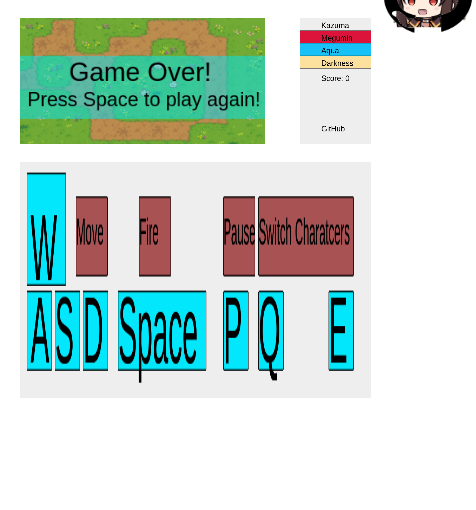
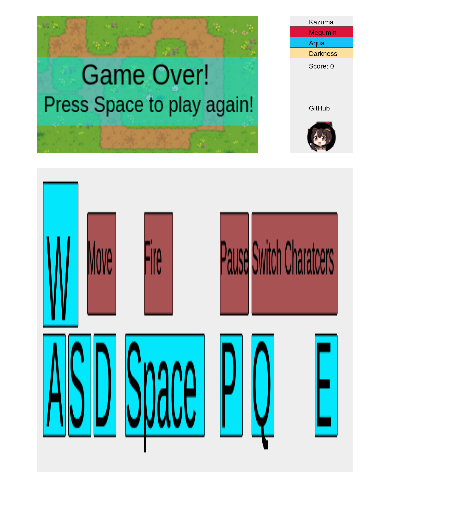
Before and after one commit to dylanpwong/javascriptProject, a website with bundled scripts: page index.html in a window 390 px wide. Shown: the whole page, 476 px wide, since content can reach past the window. Built offline with nearby package versions, Linux system fonts and the light colour scheme; files whose address does not match are found by name.

Commit message:
responsiveImage

```diff
--- a/index.html
+++ b/index.html
@@ -12,22 +12,27 @@
 </head>
 
 <body>
+    <div class="mainHolder">
         <div class="main">
             <div class='gameSpace'>
                 <div class="game">
                     <canvas id="myGame"  ></canvas>
                 </div>
+                <div class="linkCon">
+
                     <div class="links">
                         <canvas id="mySide"  ></canvas>
                         <div class="logoCon">
+                            <!-- <img id="logo" class="logo" src="./images/transparentlogo.png"></img> -->
                             <img id="logo" class="logo" src="./images/transparentlogo.png"></img>
-
+                        </div>
                     </div>
                 </div>
             </div>
 
             <div class="controls">
                 <canvas id="myControls" ></canvas>
+            </div>
         </div>
     </div>
 
--- a/style.css
+++ b/style.css
@@ -6,6 +6,12 @@ html{
     /* overflow: hidden; */
 }
 body{
+    width: 90vw;
+    height: 90vh;
+    margin: 0 auto;
+    padding:0;
+    display: flex;
+    justify-content: center;
     /* max-width: 190em; */
 }
 
@@ -18,10 +24,21 @@ canvas {
 } */
 }
 .main{
-    width: 90vw;
-    max-width: 1200px;
-    height: 70vh;
-    padding: 0 5%
+    display: flex;
+    flex-direction: column;
+    /* width: 90vw;
+    max-width: 1000px; */
+    /* max-height: 500px;; */
+    /* height: 70vh; */
+    padding: 0 5%;
+    /* display: flex;
+    flex-direction: column;
+    align-items: center; */
+    /* justify-content: center; */
+}
+.mainHolder{
+    display: flex;
+    justify-content: center;
 }
 .gameSpace{
     display: flex;
@@ -31,8 +48,14 @@ canvas {
 .game {
     width: 70%;
 }
+.linkCon{
+    width: 20%;
+}
 .links {
-    width: 20%;
+    /* width: 20%; */
+    /* position: relative; */
+    display: flex;
+    flex-direction: column;
 }
 .controls{
     height: 40%;
@@ -43,15 +66,23 @@ canvas {
     width: 100%;
 }
 .logoCon{
-    position: relative;
+    background-color: #eee;
+    display:flex;
+    justify-content: center;
+    /* position: relative; */
 }
 .logo{
-    position: absolute;
-    top: -12em;
-    left: 5em;
-    display: inline;
-    height: 5em;
-    width: 6em;
+    width: 50%;
+    height: auto;
+    /* margin: 0 auto; */
+    /* position: relative; */
+    /* top: -10em;
+    left: 2em; */
+    /* display: inline; */
+    /* height: 5em; */
+    /* width: 6em; */
+    /* height: auto;
+    width: auto; */
 }
 .logo:hover{
     cursor: pointer;
```
Lines whose indentation alone changed are shown as unchanged.
